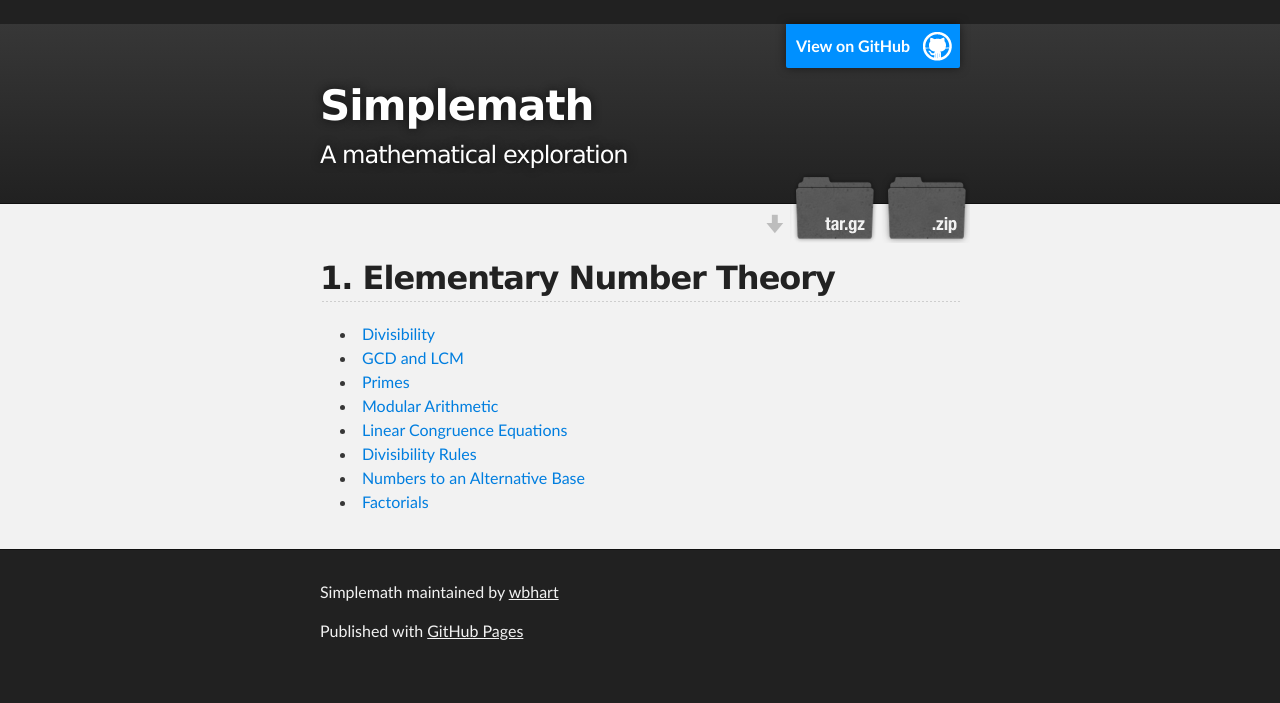
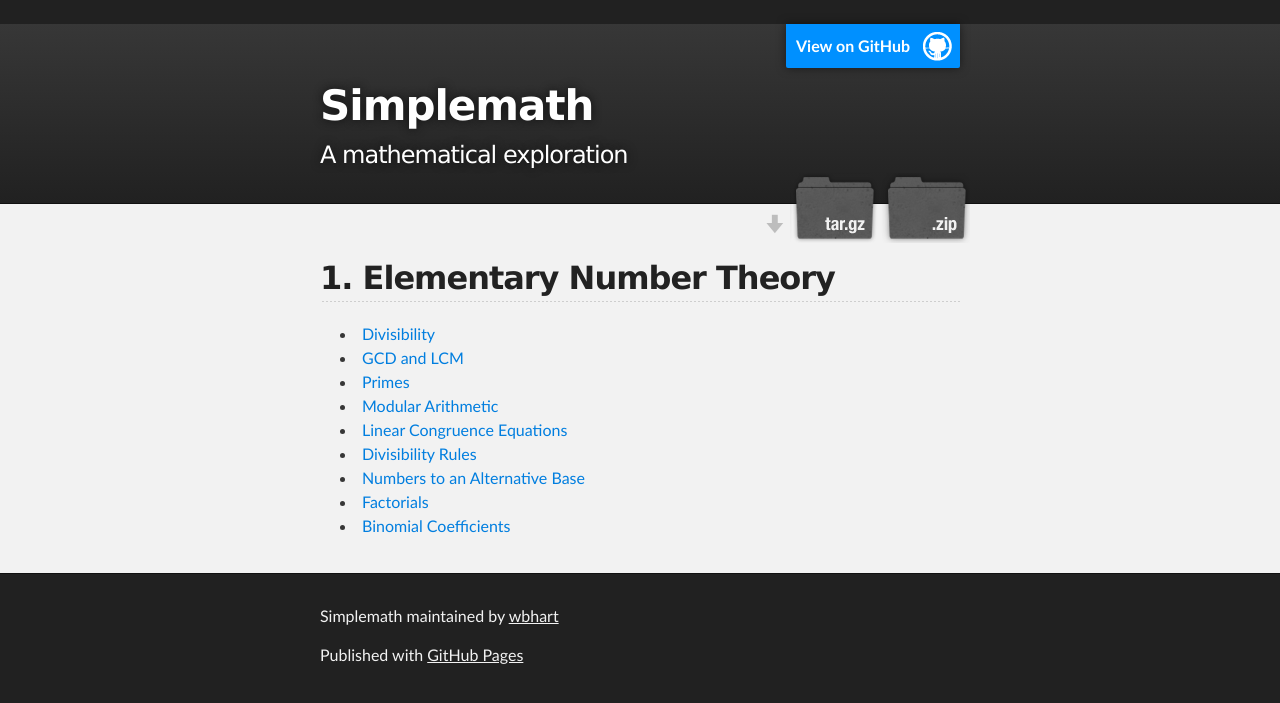
Before and after one commit to wbhart/SimpleMath, a Jekyll site: the page built from index.html, in a window 1280 px wide. Shown: the top 703 px of the page. Built offline with Jekyll 4.4.1, drawn with Linux system fonts in a browser that asks for light colours; formulas are drawn with MathJax 3.

Commit message:
Update index.html

```diff
--- a/index.html
+++ b/index.html
@@ -14,4 +14,5 @@ title: Simplemath
 <li><a href="divisrules.html">Divisibility Rules</a></li>
 <li><a href="altbase.html">Numbers to an Alternative Base</a></li>
 <li><a href="factorials.html">Factorials</a></li>
+<li><a href="binomial.html">Binomial Coefficients</a></li>
 </ul>
```
